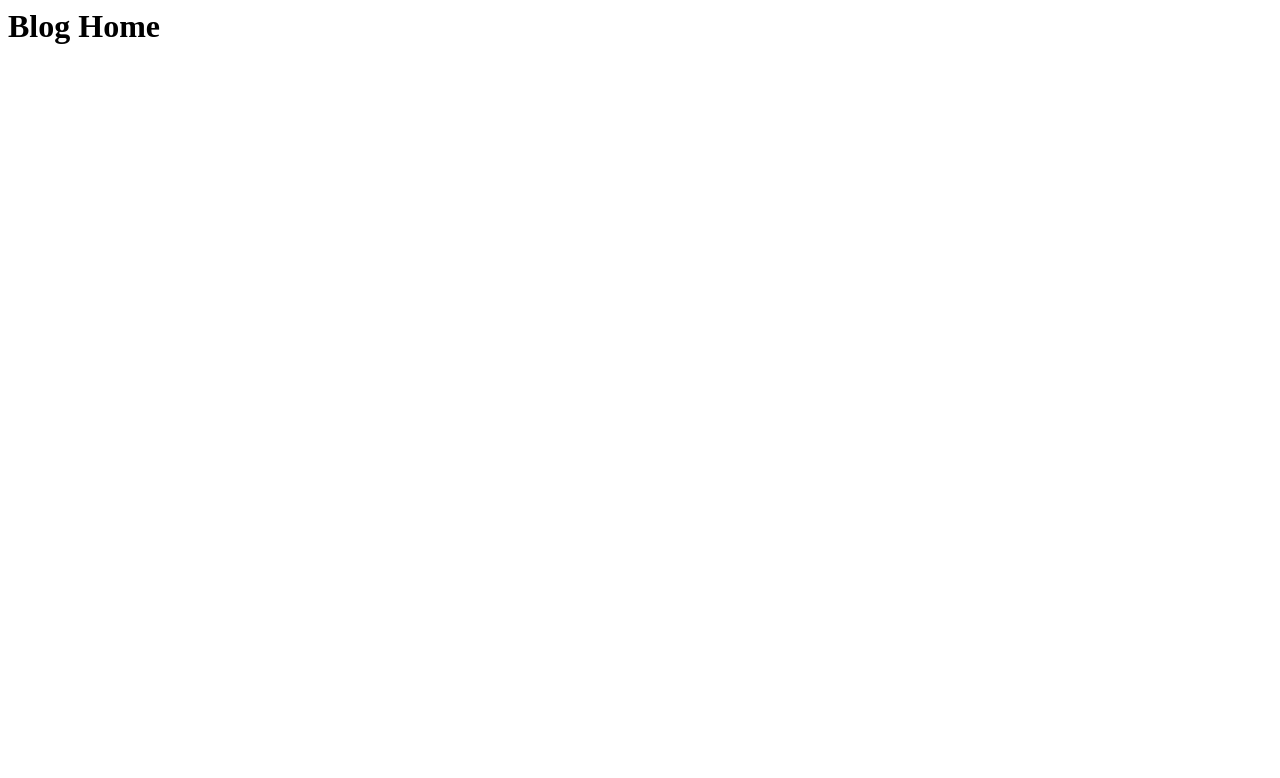
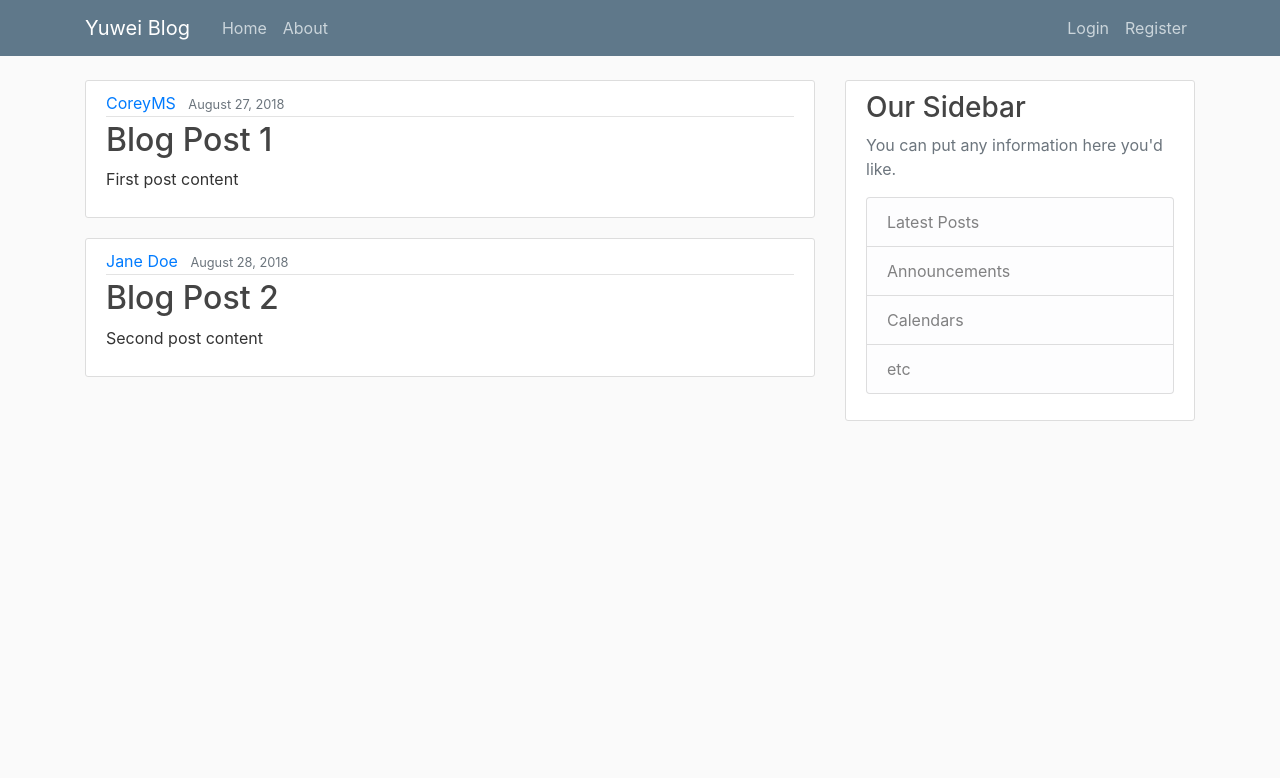
Before and after one commit to yuweichen1008/Django, a Django app: page / in a window 1280 px wide. Before the commit the part shown is almost empty. Shown: the top 778 px of the page. Run offline with Django 3.2, Linux system fonts and the light colour scheme; some libraries are stand-ins or nearby versions.

Commit message:
working views

```diff
--- /dev/null
+++ b/mysite/blog/static/blog/main.css
@@ -0,0 +1,84 @@
+body {
+    background: #fafafa;
+    color: #333333;
+    margin-top: 5rem;
+  }
+
+  h1, h2, h3, h4, h5, h6 {
+    color: #444444;
+  }
+
+  ul {
+    margin: 0;
+  }
+
+  .bg-steel {
+    background-color: #5f788a;
+  }
+
+  .site-header .navbar-nav .nav-link {
+    color: #cbd5db;
+  }
+
+  .site-header .navbar-nav .nav-link:hover {
+    color: #ffffff;
+  }
+
+  .site-header .navbar-nav .nav-link.active {
+    font-weight: 500;
+  }
+
+  .content-section {
+    background: #ffffff;
+    padding: 10px 20px;
+    border: 1px solid #dddddd;
+    border-radius: 3px;
+    margin-bottom: 20px;
+  }
+
+  .article-title {
+    color: #444444;
+  }
+
+  a.article-title:hover {
+    color: #428bca;
+    text-decoration: none;
+  }
+
+  .article-content {
+    white-space: pre-line;
+  }
+
+  .article-img {
+    height: 65px;
+    width: 65px;
+    margin-right: 16px;
+  }
+
+  .article-metadata {
+    padding-bottom: 1px;
+    margin-bottom: 4px;
+    border-bottom: 1px solid #e3e3e3
+  }
+
+  .article-metadata a:hover {
+    color: #333;
+    text-decoration: none;
+  }
+
+  .article-svg {
+    width: 25px;
+    height: 25px;
+    vertical-align: middle;
+  }
+
+  .account-img {
+    height: 125px;
+    width: 125px;
+    margin-right: 20px;
+    margin-bottom: 16px;
+  }
+
+  .account-heading {
+    font-size: 2.5rem;
+  }
--- a/mysite/blog/templates/blog/base.html
+++ b/mysite/blog/templates/blog/base.html
@@ -1,6 +1,7 @@
 {% load static %}
 <!DOCTYPE html>
 <html>
+
 <head>
 
   <!-- Required meta tags -->
@@ -8,22 +9,25 @@
   <meta name="viewport" content="width=device-width, initial-scale=1, shrink-to-fit=no">
 
   <!-- Bootstrap CSS -->
-    <link rel="stylesheet" href="https://maxcdn.bootstrapcdn.com/bootstrap/4.0.0/css/bootstrap.min.css" integrity="sha384-Gn5384xqQ1aoWXA+058RXPxPg6fy4IWvTNh0E263XmFcJlSAwiGgFAW/dAiS6JXm" crossorigin="anonymous">
+  <link rel="stylesheet" href="https://maxcdn.bootstrapcdn.com/bootstrap/4.0.0/css/bootstrap.min.css"
+    integrity="sha384-Gn5384xqQ1aoWXA+058RXPxPg6fy4IWvTNh0E263XmFcJlSAwiGgFAW/dAiS6JXm" crossorigin="anonymous">
 
   <link rel="stylesheet" type="text/css" href="{% static 'blog/main.css' %}">
 
   {% if title %}
-        <title>Django Blog - {{ title }}</title>
+  <title>Yuwei Blog - {{ title }}</title>
   {% else %}
-        <title>Django Blog</title>
+  <title>Yuwei Blog</title>
   {% endif %}
 </head>
+
 <body>
   <header class="site-header">
     <nav class="navbar navbar-expand-md navbar-dark bg-steel fixed-top">
       <div class="container">
-          <a class="navbar-brand mr-4" href="{% url 'blog-home' %}">Django Blog</a>
-          <button class="navbar-toggler" type="button" data-toggle="collapse" data-target="#navbarToggle" aria-controls="navbarToggle" aria-expanded="false" aria-label="Toggle navigation">
+        <a class="navbar-brand mr-4" href="{% url 'blog-home' %}">Yuwei Blog</a>
+        <button class="navbar-toggler" type="button" data-toggle="collapse" data-target="#navbarToggle"
+          aria-controls="navbarToggle" aria-expanded="false" aria-label="Toggle navigation">
           <span class="navbar-toggler-icon"></span>
         </button>
         <div class="collapse navbar-collapse" id="navbarToggle">
@@ -63,8 +67,15 @@
 
   <!-- Optional JavaScript -->
   <!-- jQuery first, then Popper.js, then Bootstrap JS -->
-    <script src="https://code.jquery.com/jquery-3.2.1.slim.min.js" integrity="sha384-KJ3o2DKtIkvYIK3UENzmM7KCkRr/rE9/Qpg6aAZGJwFDMVNA/GpGFF93hXpG5KkN" crossorigin="anonymous"></script>
-    <script src="https://cdnjs.cloudflare.com/ajax/libs/popper.js/1.12.9/umd/popper.min.js" integrity="sha384-ApNbgh9B+Y1QKtv3Rn7W3mgPxhU9K/ScQsAP7hUibX39j7fakFPskvXusvfa0b4Q" crossorigin="anonymous"></script>
-    <script src="https://maxcdn.bootstrapcdn.com/bootstrap/4.0.0/js/bootstrap.min.js" integrity="sha384-JZR6Spejh4U02d8jOt6vLEHfe/JQGiRRSQQxSfFWpi1MquVdAyjUar5+76PVCmYl" crossorigin="anonymous"></script>
+  <script src="https://code.jquery.com/jquery-3.2.1.slim.min.js"
+    integrity="sha384-KJ3o2DKtIkvYIK3UENzmM7KCkRr/rE9/Qpg6aAZGJwFDMVNA/GpGFF93hXpG5KkN"
+    crossorigin="anonymous"></script>
+  <script src="https://cdnjs.cloudflare.com/ajax/libs/popper.js/1.12.9/umd/popper.min.js"
+    integrity="sha384-ApNbgh9B+Y1QKtv3Rn7W3mgPxhU9K/ScQsAP7hUibX39j7fakFPskvXusvfa0b4Q"
+    crossorigin="anonymous"></script>
+  <script src="https://maxcdn.bootstrapcdn.com/bootstrap/4.0.0/js/bootstrap.min.js"
+    integrity="sha384-JZR6Spejh4U02d8jOt6vLEHfe/JQGiRRSQQxSfFWpi1MquVdAyjUar5+76PVCmYl"
+    crossorigin="anonymous"></script>
 </body>
+
 </html>
--- a/mysite/blog/urls.py
+++ b/mysite/blog/urls.py
@@ -3,4 +3,5 @@ from . import views
 
 urlpatterns = [
     path('', views.home, name='blog-home'),
+    path('about/', views.about, name='blog-about'),
 ]
--- a/mysite/blog/views.py
+++ b/mysite/blog/views.py
@@ -1,6 +1,25 @@
 from django.shortcuts import render
-from django.http import HttpResponse
-# Create your views here.
+
+posts = [
+    {
+        'author': 'CoreyMS',
+        'title': 'Blog Post 1',
+        'content': 'First post content',
+        'date_posted': 'August 27, 2018'
+    },
+    {
+        'author': 'Jane Doe',
+        'title': 'Blog Post 2',
+        'content': 'Second post content',
+        'date_posted': 'August 28, 2018'
+    }
+]
 
 def home(request):
-    return HttpResponse('<h1>Blog Home</h1>')
+    context = {
+        'posts' : posts
+    }
+    return render(request, 'blog/home.html', context)
+
+def about(request):
+    return render(request, 'blog/about.html', {'title': 'About'})
```
Also changed, not shown: mysite/blog/templates/blog/home.html (indentation only). Lines whose indentation alone changed are shown as unchanged.
